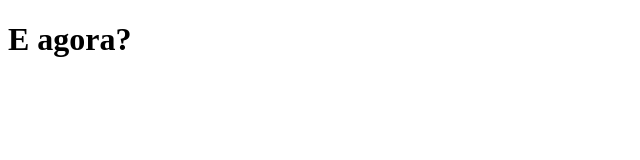
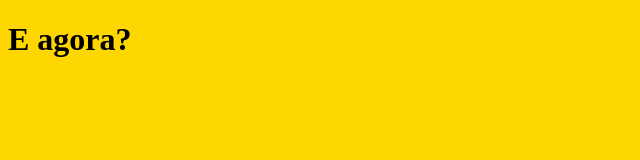
Before and after one commit to mvgraciano/CursoJS-WMJS2022, a website: page 10-css/3-origem.html in a window 1280 px wide. Shown: the whole page, without its empty margins (0-640 px from the left). Drawn offline with Linux system fonts and the light colour scheme.

Commit message:
Add 3-OrigemCSS to 10-CSS

```diff
--- a/10-css/origem.html
+++ b/10-css/3-origem.html
@@ -5,8 +5,12 @@
     <meta charset="UTF-8">
     <title>Origem CSS: Externo, Interno e Inline</title>
     <style>
-        /* ... */
+        body {
+            background-color: aquamarine;
+        }
     </style>
+
+    <link rel="stylesheet" href="css/externo.css">
 </head>
 
 <body>
--- /dev/null
+++ b/10-css/css/externo.css
@@ -0,0 +1,3 @@
+body {
+    background-color: gold;
+}
```
